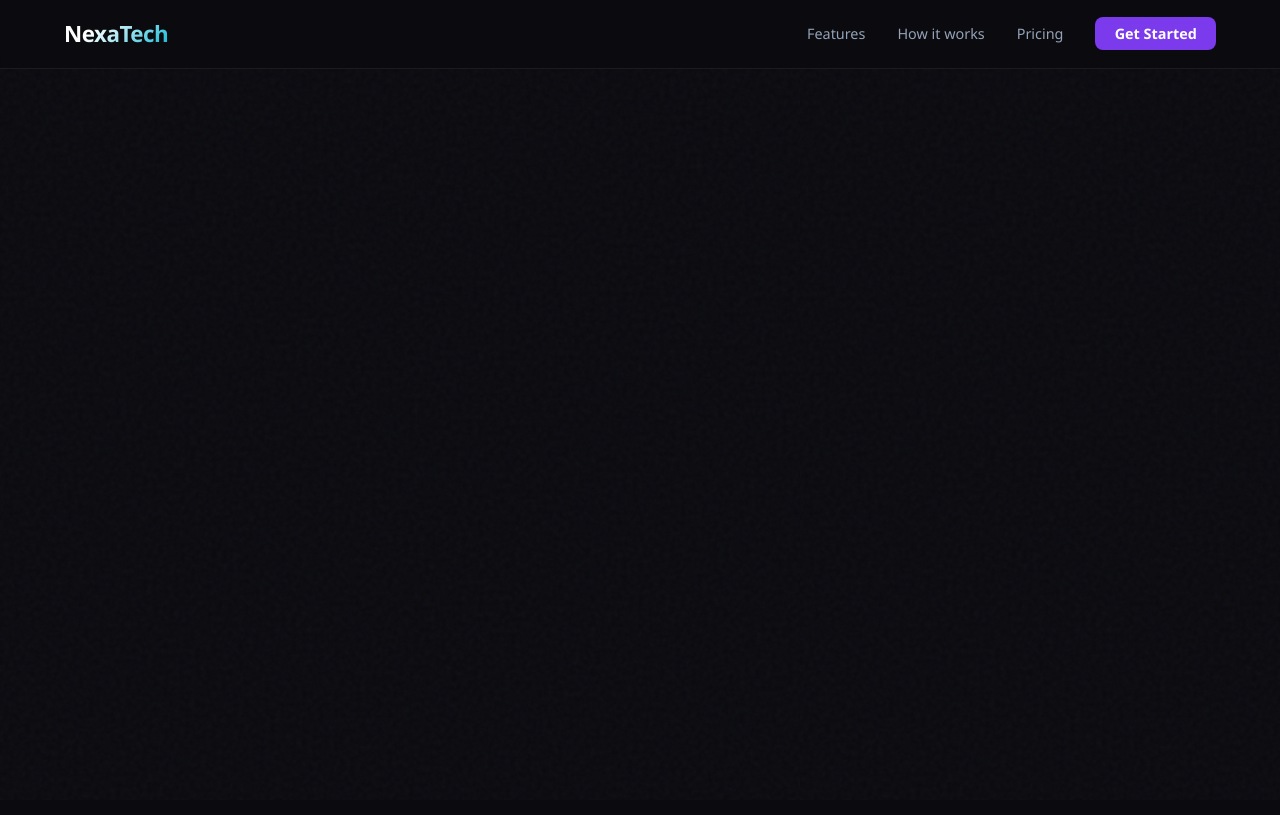
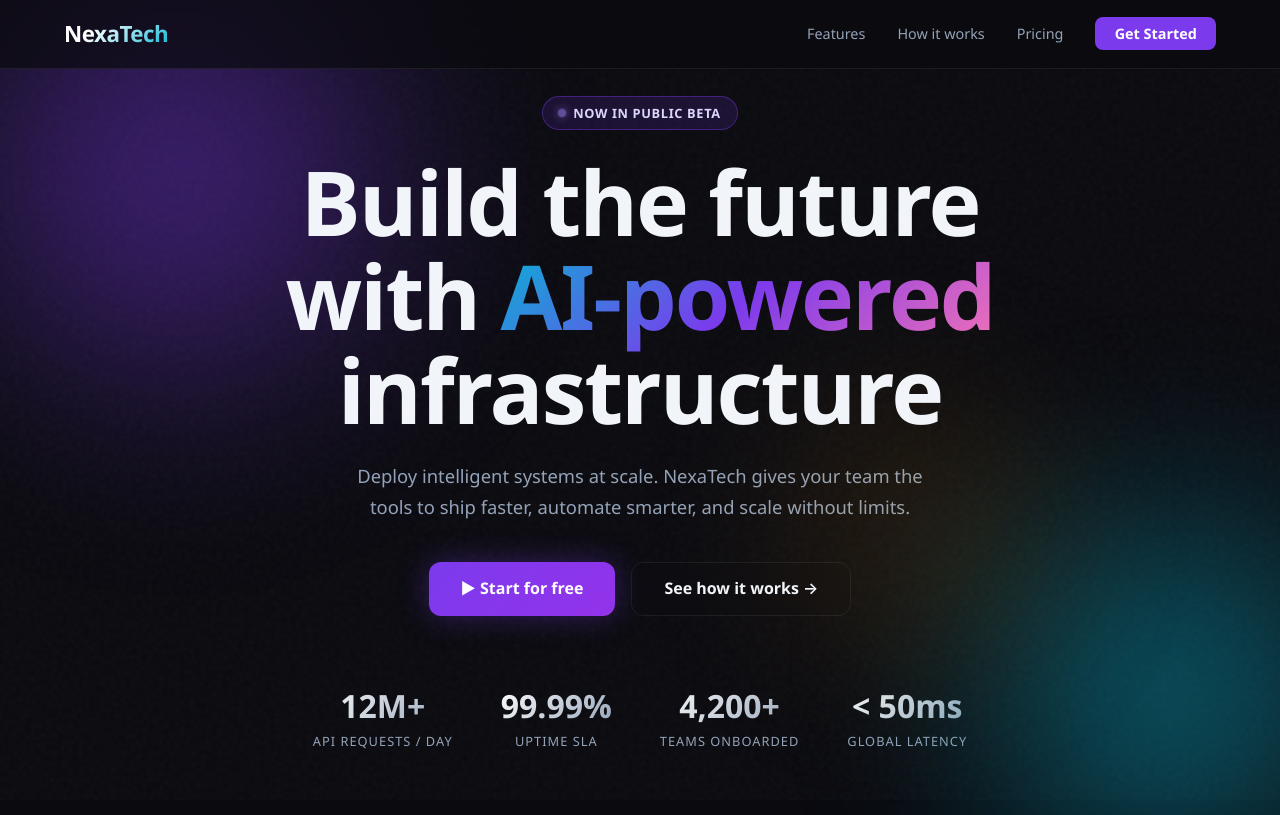
Before and after one commit to havynguyen23/html-css-landing, a website built with Vite: page src/index.html in a window 1280 px wide. Built offline with nearby package versions, Linux system fonts and the light colour scheme.

Commit message:
Add hero section with background blobs, buttons, and statistics

```diff
--- a/src/index.html
+++ b/src/index.html
@@ -36,6 +36,48 @@
       </button>
     </nav>
 
+    <section class="hero">
+      <div class="blob blob-1"></div>
+      <div class="blob blob-2"></div>
+      <div class="blob blob-3"></div>
+
+      <div class="hero-badge">Now in Public Beta</div>
+
+      <h1>
+        Build the future<br />
+        with <span>AI-powered</span><br />
+        infrastructure
+      </h1>
+      <p>
+        Deploy intelligent systems at scale. NexaTech gives your team the tools
+        to ship faster, automate smarter, and scale without limits.
+      </p>
+
+      <div class="btn-group">
+        <a href="#" class="btn-primary"> &#9654; Start for free </a>
+        <a href="#how" class="btn-secondary"> See how it works &rarr; </a>
+      </div>
+
+      <div class="hero-stats">
+        <div class="stat">
+          <div class="stat-num">12M+</div>
+          <div class="stat-label">API requests / day</div>
+        </div>
+        <div class="stat">
+          <div class="stat-num">99.99%</div>
+          <div class="stat-label">Uptime SLA</div>
+        </div>
+        <div class="stat">
+          <div class="stat-num">4,200+</div>
+          <div class="stat-label">Teams onboarded</div>
+        </div>
+        <div class="stat">
+          <div class="stat-num">&lt; 50ms</div>
+          <div class="stat-label">Global latency</div>
+        </div>
+      </div>
+    </section>
+
     <!-- Scripts -->
     <script type="module" src="./scripts/main.js"></script>
   </body>
--- a/src/styles/components/all.css
+++ b/src/styles/components/all.css
@@ -1,2 +1,6 @@
 @import url('./nav.css');
 @import url('./hamburger.css');
+@import url('./blob.css');
+@import url('./hero.css');
+@import url('./stat.css');
+@import url('./button.css');
--- /dev/null
+++ b/src/styles/components/blob.css
@@ -0,0 +1,42 @@
+.blob {
+  position: absolute;
+  border-radius: 50%;
+  filter: blur(80px);
+  opacity: 0.55;
+  animation: float 8s ease-in-out infinite alternate;
+}
+
+.blob-1 {
+  width: 600px;
+  height: 600px;
+  background: radial-gradient(circle, var(--accent), transparent 70%);
+  top: -150px;
+  left: -150px;
+}
+
+.blob-2 {
+  width: 500px;
+  height: 500px;
+  background: radial-gradient(circle, var(--accent2), transparent 70%);
+  bottom: -100px;
+  right: -100px;
+  animation-delay: -4s;
+}
+
+.blob-3 {
+  width: 350px;
+  height: 350px;
+  background: radial-gradient(circle, #f59e0b55, transparent 70%);
+  top: 40%;
+  left: 55%;
+  animation-delay: -2s;
+}
+
+@keyframes float {
+  from {
+    transform: translate(0, 0) scale(1);
+  }
+  to {
+    transform: translate(40px, 30px) scale(1.07);
+  }
+}
--- /dev/null
+++ b/src/styles/components/button.css
@@ -0,0 +1,51 @@
+.btn-group {
+  display: flex;
+  gap: 1rem;
+  flex-wrap: wrap;
+  justify-content: center;
+}
+
+.btn-primary {
+  display: inline-flex;
+  align-items: center;
+  gap: 0.5rem;
+  background: linear-gradient(135deg, var(--accent), #9333ea);
+  color: #fff;
+  padding: 0.8rem 2rem;
+  border-radius: 12px;
+  font-weight: 700;
+  font-size: 1rem;
+  text-decoration: none;
+  box-shadow: 0 0 30px var(--glow);
+  transition:
+    transform 0.2s,
+    box-shadow 0.2s;
+}
+
+.btn-primary:hover {
+  transform: translateY(-2px);
+  box-shadow: 0 0 50px var(--glow);
+}
+
+.btn-secondary {
+  display: inline-flex;
+  align-items: center;
+  gap: 0.5rem;
+  background: transparent;
+  color: var(--text);
+  padding: 0.8rem 2rem;
+  border-radius: 12px;
+  font-weight: 600;
+  font-size: 1rem;
+  text-decoration: none;
+  border: 1px solid var(--border);
+  backdrop-filter: blur(10px);
+  transition:
+    border-color 0.2s,
+    background 0.2s;
+}
+
+.btn-secondary:hover {
+  border-color: rgba(255, 255, 255, 0.2);
+  background: rgba(255, 255, 255, 0.05);
+}
--- /dev/null
+++ b/src/styles/components/hero.css
@@ -0,0 +1,86 @@
+.hero {
+  position: relative;
+  min-height: 100vh;
+  display: flex;
+  flex-direction: column;
+  align-items: center;
+  justify-content: center;
+  text-align: center;
+  padding: 6rem 5% 4rem;
+  overflow: hidden;
+}
+
+.hero-badge {
+  display: inline-flex;
+  align-items: center;
+  gap: 0.5rem;
+  background: rgba(124, 58, 237, 0.15);
+  border: 1px solid rgba(124, 58, 237, 0.4);
+  color: #ddd6fe;
+  padding: 0.35rem 1rem;
+  border-radius: 99px;
+  font-size: 0.8rem;
+  font-weight: 600;
+  letter-spacing: 0.05em;
+  text-transform: uppercase;
+  margin-bottom: 1.5rem;
+}
+
+.hero-badge::before {
+  content: '';
+  width: 6px;
+  height: 6px;
+  background: #a78bfa;
+  border-radius: 50%;
+  box-shadow: 0 0 6px #a78bfa;
+  animation: pulse 2s ease-in-out infinite;
+}
+
+@keyframes pulse {
+  0%,
+  100% {
+    opacity: 1;
+    transform: scale(1);
+  }
+  50% {
+    opacity: 0.5;
+    transform: scale(1.4);
+  }
+}
+
+.hero h1 {
+  font-size: clamp(2.8rem, 7vw, 6rem);
+  font-weight: 900;
+  line-height: 1.05;
+  letter-spacing: -2px;
+  margin-bottom: 1.5rem;
+  position: relative;
+}
+
+.hero h1 span {
+  background: linear-gradient(
+    135deg,
+    var(--accent2) 0%,
+    var(--accent) 50%,
+    #f472b6 100%
+  );
+  -webkit-background-clip: text;
+  background-clip: text;
+  -webkit-text-fill-color: transparent;
+}
+
+.hero p {
+  max-width: 600px;
+  font-size: 1.15rem;
+  color: var(--muted);
+  margin-bottom: 2.5rem;
+  line-height: 1.7;
+}
+
+.hero-stats {
+  display: flex;
+  gap: 3rem;
+  margin-top: 4rem;
+  flex-wrap: wrap;
+  justify-content: center;
+}
--- /dev/null
+++ b/src/styles/components/stat.css
@@ -0,0 +1,19 @@
+.stat {
+  text-align: center;
+}
+
+.stat-num {
+  font-size: 2rem;
+  font-weight: 900;
+  background: linear-gradient(135deg, #fff, var(--muted));
+  -webkit-background-clip: text;
+  background-clip: text;
+  -webkit-text-fill-color: transparent;
+}
+
+.stat-label {
+  font-size: 0.8rem;
+  color: var(--muted);
+  text-transform: uppercase;
+  letter-spacing: 0.08em;
+}
```
